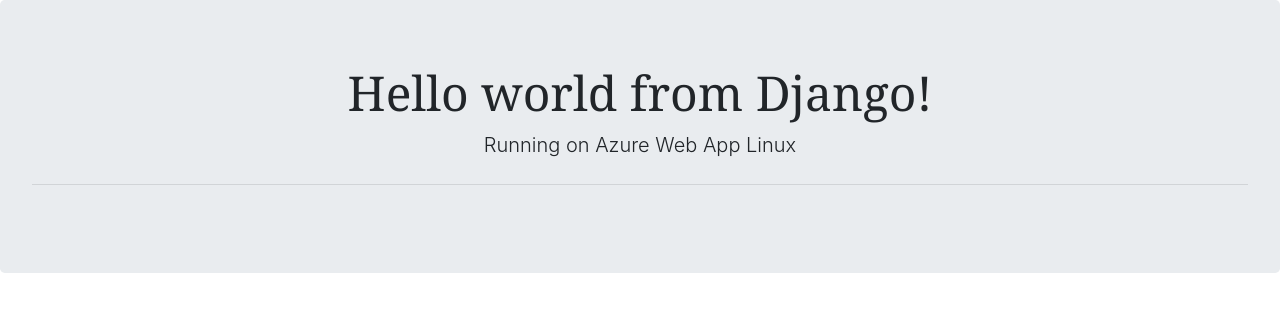
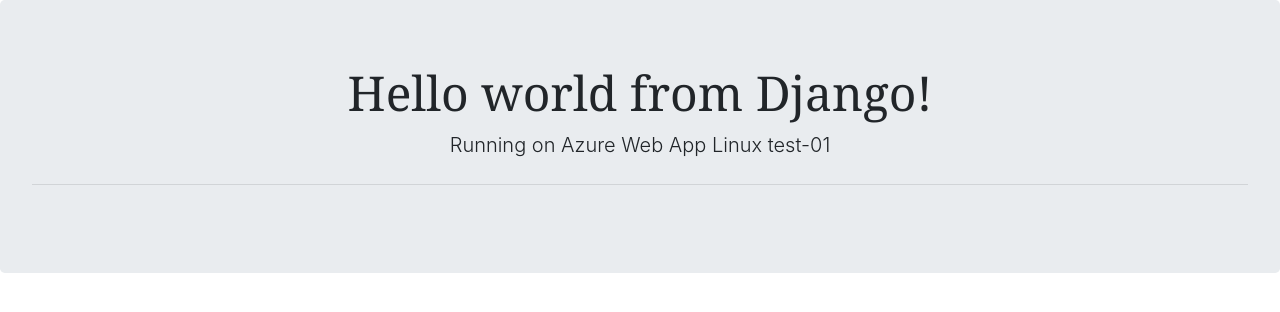
Before and after one commit to nn-msft/python-django-custom-logging-example, a Django app: page / in a window 1280 px wide. Shown: the top 312 px of the page. Run offline with Django 3.2, Linux system fonts and the light colour scheme; some libraries are stand-ins or nearby versions.

Commit message:
Running on Azure Web App Linux test-01

```diff
--- a/myapp/templates/home/index.html
+++ b/myapp/templates/home/index.html
@@ -4,6 +4,6 @@
 
 <div class="jumbotron text-center">
     <h1 class="display-4">Hello world from Django! </h1>
-    <p class="lead">Running on Azure Web App Linux</p>
+    <p class="lead">Running on Azure Web App Linux test-01</p>
     <hr class="my-4">
 </div>
```
